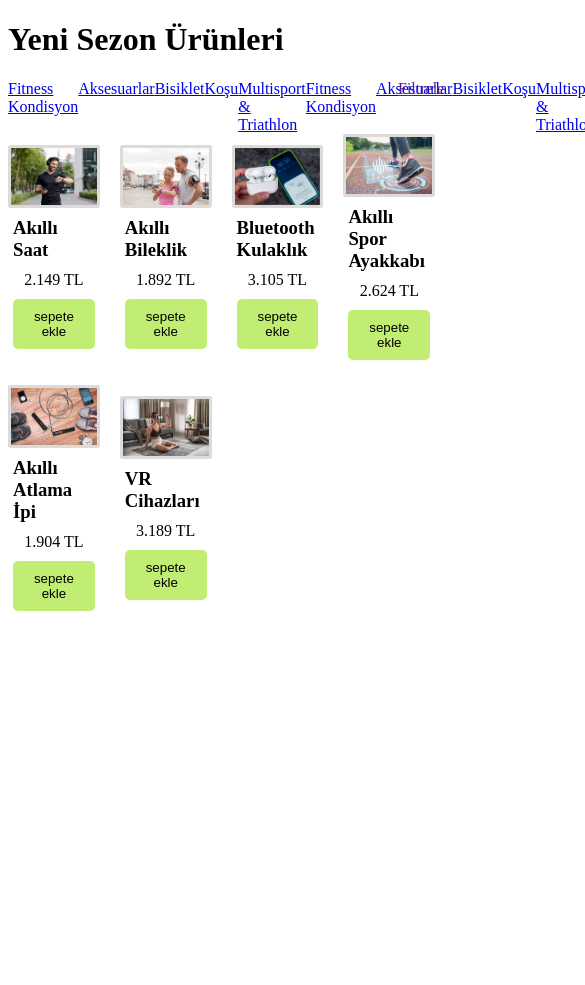
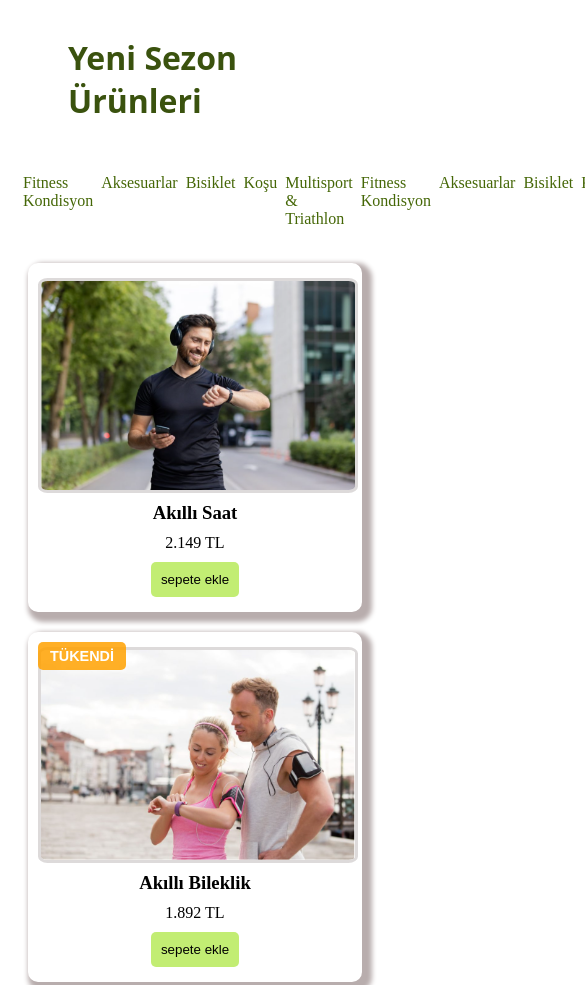
Before and after one commit to DuyguBicer/insider_bootcamp_2025, a plain HTML site: page week_1/day_3_responsive/index.html in a window 390 px wide. Shown: the top 985 px of the page, 585 px wide, since content can reach past the window. Before the commit the page ends 844 px from the top, so only its background shows below. Drawn offline with Linux system fonts and the light colour scheme; a web font is replaced by a local one.

Commit message:
responsive design complete

```diff
--- a/week_1/day_3_responsive/index.html
+++ b/week_1/day_3_responsive/index.html
@@ -5,6 +5,7 @@
     <meta name="viewport" content="width=device-width, initial-scale=1.0">
     <title>Duygu</title>
     <Link rel="stylesheet" href="./style2.css"/>
+    <link href="https://fonts.googleapis.com/css2?family=Barlow:wght@100&family=Comic+Relief:wght@700&family=Roboto+Condensed:wght@100&display=swap" rel="stylesheet">
 </head>
 <body>
     <h1 class="title"> Yeni Sezon Ürünleri </h1>
@@ -20,9 +21,7 @@
             <a href=" ">Koşu</a>
             <a href=" ">Multisport & Triathlon</a>
         </div>
-        <div class="filter">
-            <a href="">Filtrele</a>
-        </div>
+
     </div>
 
 
@@ -32,7 +31,7 @@
                 <img src="./src/img1.PNG" alt="tech-1"/>
             </div>
 
-            <div class="product-info">
+            <div class="product-info ">
                 <h3>Akıllı Saat</h3>
                 <p>2.149 TL</p>
                 <button>sepete ekle</button>
@@ -41,8 +40,9 @@
         <div class="product-card">
             <div class="product-image">
                 <img src="./src/img2.PNG" alt="tech-2">
+                <span class="sold-out">TÜKENDİ</span>
             </div>
-            <div class="product-info">
+            <div class="product-info finished">
                 <h3>Akıllı Bileklik</h3>
                 <p>1.892 TL</p>
                 <button>sepete ekle</button>
@@ -62,9 +62,10 @@
         <div class="product-card">
             <div class="product-image">
                 <img src="./src/img4.PNG" alt="tech-4">
+                <span class="sold-out">TÜKENDİ</span>
             </div>
 
-            <div class="product-info">
+            <div class="product-info finished">
                 <h3>Akıllı Spor Ayakkabı</h3>
                 <p>2.624 TL</p>
                 <button>sepete ekle</button>
--- a/week_1/day_3_responsive/style2.css
+++ b/week_1/day_3_responsive/style2.css
@@ -1,6 +1,21 @@
 .header{
     display:flex;
+   padding: 15px;
+}
 
+.title{
+ font-family: "Comic Relief", system-ui;
+  font-weight: 600;
+  padding: 15px 60px;
+  color: #3a520e;
+}
+a{
+    text-decoration: none;
+    color: #456707
+}
+a:hover{
+    color: #c2ed73;
+    cursor: pointer;
 }
 
 
@@ -8,36 +23,78 @@
     display:flex;
     width: 100vw;
     justify-content: space-between;
-}
-.filter{
-    display:flex;
-    width: 50vw;
-    justify-content: flex-end;
-    margin-right: 60px;
-}
-.product-grid{
-    display: grid;
-    grid-template-columns: 1fr 1fr 1fr 1fr;
-    gap: 20px;
+    gap: 8px;
 }
 
-img{
-    width: 22vw;
-    border: solid 3px rgb(221, 218, 218);
-    border-radius: 3%;
+
+.product-grid {
+  display: grid;
+  grid-template-columns: repeat(4, 1fr);
+  gap: 20px;
+  padding: 20px;
 }
 
-img:hover{
-    border-color: #c2ed73;
+
+@media (max-width: 1024px) {
+  .product-grid {
+    grid-template-columns: repeat(3, 1fr);
+  }
 }
+
+
+@media (max-width: 768px) {
+  .product-grid {
+    grid-template-columns: repeat(2, 1fr);
+  }
+}
+
+
+@media (max-width: 480px) {
+  .product-grid {
+    grid-template-columns: 1fr;
+  }
+}
+
+.product-image{
+    width: 100%;
+}
+.product-image img{
+ width: 100%;
+  height: auto;
+  border: solid 3px rgb(221, 218, 218);
+  border-radius: 3%;
+  margin-top: 5px;
+}
+
+
 
 .product-card{
     display: flex;
     flex-direction: column;
     justify-content: center;
     align-items: center;
+    box-shadow: 5px 5px 5px 5px rgb(184, 173, 173);
+    border-radius: 10px;
+    padding: 10px;
+    position:relative
+}
+.sold-out {
+    position: absolute;
+    top: 10px;
+    left: 10px;
+    background-color: rgba(255, 162, 0, 0.85);
+    color: white;
+    padding: 6px 12px;
+    font-weight: bold;
+    border-radius: 5px;
+    font-size: 0.9rem;
+    font-family: Arial, sans-serif;
 }
 
+.product-card:hover{
+    transform: translate(1px, 2px);
+    transition: "transform" 1sn linear 0.1sn
+}
 .product-info{
     display: flex;
     flex-direction: column;
```
